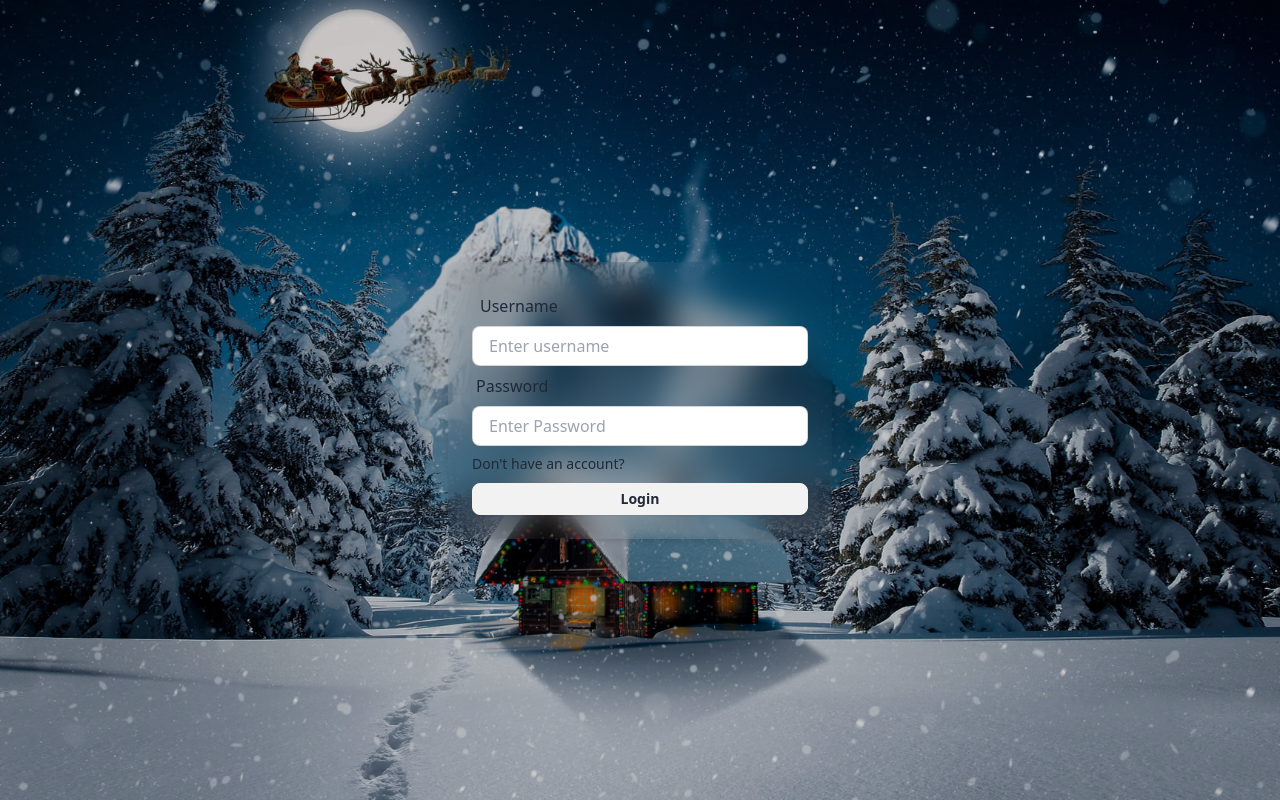
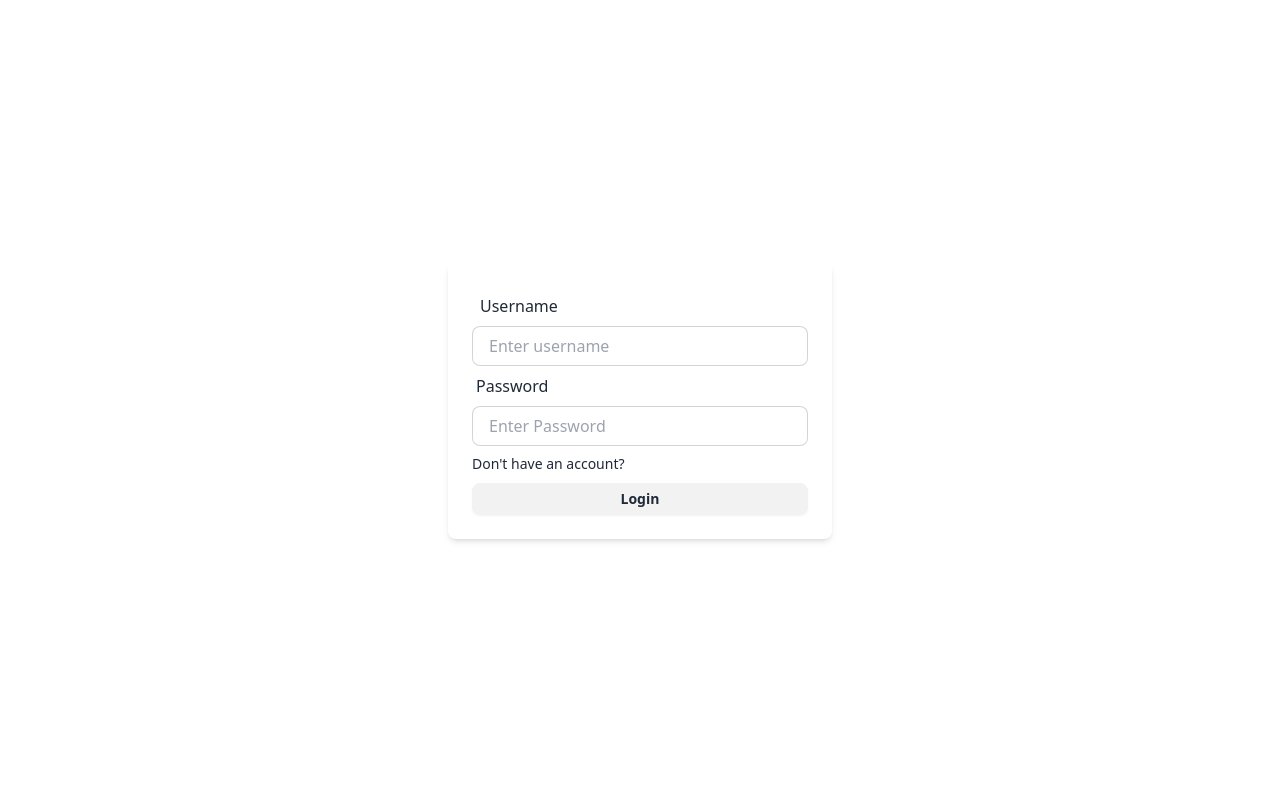
Before and after one commit to yogi-verma/mern-chat-app, a React (Vite) app in the folder frontend/: page /login in a window 1280 px wide. Built offline with nearby package versions, Linux system fonts and the light colour scheme.

Commit message:
Update index.css

```diff
--- a/frontend/src/index.css
+++ b/frontend/src/index.css
@@ -3,10 +3,11 @@
 @tailwind utilities;
 
 body {
-	background: linear-gradient(rgba(0, 0, 0, 0.2), rgba(0, 0, 0, 0.2)), url("../public/bg.png");
+/* 	background: linear-gradient(rgba(0, 0, 0, 0.2), rgba(0, 0, 0, 0.2)), url("../public/bg.png");
 	background-repeat: no-repeat;
 	background-size:cover;
-	background-position: center;
+	background-position: center; */
+	background-color: white;
 }
 
 /* dark mode looking scrollbar */
```
